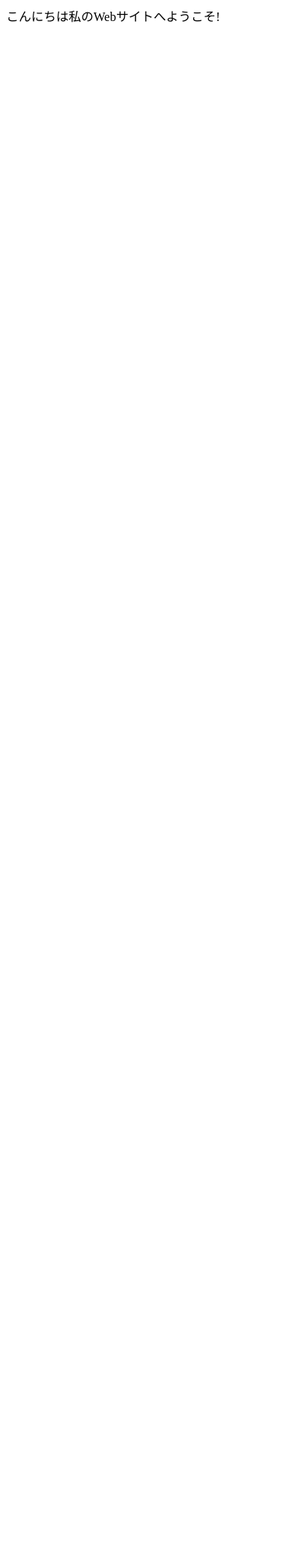
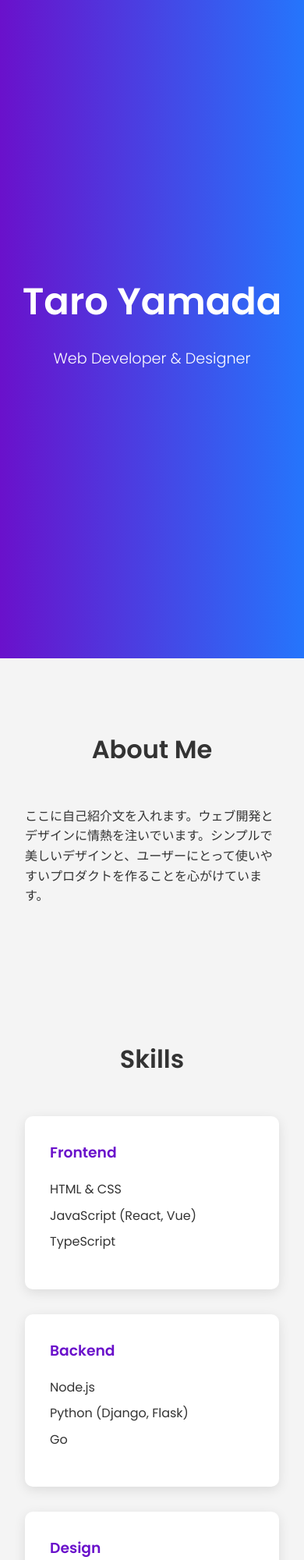
Before and after one commit to moshimoshipandasan/github-demo01, a plain HTML site: page index.html in a window 390 px wide. Shown: the top 2000 px of the page at 78% size. Before the commit the page ends 844 px from the top, so only its background shows below. Drawn offline with Linux system fonts and the light colour scheme.

Commit message:
gemini-cliを使って編集

```diff
--- a/index.html
+++ b/index.html
@@ -1,11 +1,69 @@
 <!DOCTYPE html>
-<html lang="en">
+<html lang="ja">
 <head>
     <meta charset="UTF-8">
     <meta name="viewport" content="width=device-width, initial-scale=1.0">
-    <title>はじめてのWebサイト</title>
+    <title>Taro Yamada's Portfolio</title>
+    <link rel="stylesheet" href="style.css">
+    <link href="https://fonts.googleapis.com/css2?family=Poppins:wght@300;400;600&display=swap" rel="stylesheet">
 </head>
 <body>
-    こんにちは私のWebサイトへようこそ!<br>
+    <header class="hero">
+        <div class="hero-content">
+            <h1 class="fade-in">Taro Yamada</h1>
+            <p class="fade-in-delay">Web Developer & Designer</p>
+        </div>
+    </header>
+
+    <main>
+        <section id="about" class="container">
+            <h2 class="section-title">About Me</h2>
+            <p>ここに自己紹介文を入れます。ウェブ開発とデザインに情熱を注いでいます。シンプルで美しいデザインと、ユーザーにとって使いやすいプロダクトを作ることを心がけています。</p>
+        </section>
+
+        <section id="skills" class="container">
+            <h2 class="section-title">Skills</h2>
+            <div class="skills-container">
+                <div class="skill-card">
+                    <h3>Frontend</h3>
+                    <ul>
+                        <li>HTML & CSS</li>
+                        <li>JavaScript (React, Vue)</li>
+                        <li>TypeScript</li>
+                    </ul>
+                </div>
+                <div class="skill-card">
+                    <h3>Backend</h3>
+                    <ul>
+                        <li>Node.js</li>
+                        <li>Python (Django, Flask)</li>
+                        <li>Go</li>
+                    </ul>
+                </div>
+                <div class="skill-card">
+                    <h3>Design</h3>
+                    <ul>
+                        <li>Figma</li>
+                        <li>Sketch</li>
+                        <li>Adobe XD</li>
+                    </ul>
+                </div>
+            </div>
+        </section>
+
+        <section id="contact" class="container">
+            <h2 class="section-title">Contact</h2>
+            <p>お仕事のご依頼やご相談は、以下のリンクからお気軽にご連絡ください。</p>
+            <div class="social-links">
+                <a href="#">Twitter</a>
+                <a href="#">GitHub</a>
+                <a href="#">LinkedIn</a>
+            </div>
+        </section>
+    </main>
+
+    <footer>
+        <p>&copy; 2025 Taro Yamada. All Rights Reserved.</p>
+    </footer>
 </body>
 </html>
--- /dev/null
+++ b/style.css
@@ -0,0 +1,138 @@
+/* General Styles */
+body {
+    font-family: 'Poppins', sans-serif;
+    margin: 0;
+    background-color: #f4f4f4;
+    color: #333;
+    line-height: 1.6;
+}
+
+.container {
+    max-width: 960px;
+    margin: 0 auto;
+    padding: 4rem 2rem;
+}
+
+.section-title {
+    text-align: center;
+    margin-bottom: 3rem;
+    font-size: 2.5rem;
+    font-weight: 600;
+    color: #333;
+}
+
+/* Hero Section */
+.hero {
+    background: linear-gradient(to right, #6a11cb, #2575fc);
+    color: white;
+    height: 100vh;
+    display: flex;
+    justify-content: center;
+    align-items: center;
+    text-align: center;
+}
+
+.hero-content h1 {
+    font-size: 4.5rem;
+    margin: 0;
+    font-weight: 600;
+}
+
+.hero-content p {
+    font-size: 1.5rem;
+    font-weight: 300;
+}
+
+/* Animations */
+.fade-in {
+    animation: fadeIn 1s ease-in-out;
+}
+
+.fade-in-delay {
+    animation: fadeIn 1s ease-in-out 0.5s;
+    animation-fill-mode: both;
+}
+
+@keyframes fadeIn {
+    from {
+        opacity: 0;
+        transform: translateY(20px);
+    }
+    to {
+        opacity: 1;
+        transform: translateY(0);
+    }
+}
+
+/* Skills Section */
+.skills-container {
+    display: grid;
+    grid-template-columns: repeat(auto-fit, minmax(250px, 1fr));
+    gap: 2rem;
+}
+
+.skill-card {
+    background: white;
+    padding: 2rem;
+    border-radius: 10px;
+    box-shadow: 0 4px 15px rgba(0,0,0,0.1);
+    transition: transform 0.3s ease, box-shadow 0.3s ease;
+}
+
+.skill-card:hover {
+    transform: translateY(-10px);
+    box-shadow: 0 8px 25px rgba(0,0,0,0.15);
+}
+
+.skill-card h3 {
+    margin-top: 0;
+    color: #6a11cb;
+}
+
+.skill-card ul {
+    list-style: none;
+    padding: 0;
+}
+
+.skill-card li {
+    margin-bottom: 0.5rem;
+}
+
+/* Contact Section */
+#contact {
+    text-align: center;
+}
+
+.social-links a {
+    display: inline-block;
+    margin: 0 1rem;
+    color: #333;
+    text-decoration: none;
+    font-size: 1.2rem;
+    transition: color 0.3s ease;
+}
+
+.social-links a:hover {
+    color: #6a11cb;
+}
+
+/* Footer */
+footer {
+    text-align: center;
+    padding: 2rem 0;
+    background: #333;
+    color: white;
+}
+
+/* Responsive */
+@media (max-width: 768px) {
+    .hero-content h1 {
+        font-size: 3rem;
+    }
+    .hero-content p {
+        font-size: 1.2rem;
+    }
+    .section-title {
+        font-size: 2rem;
+    }
+}
```
